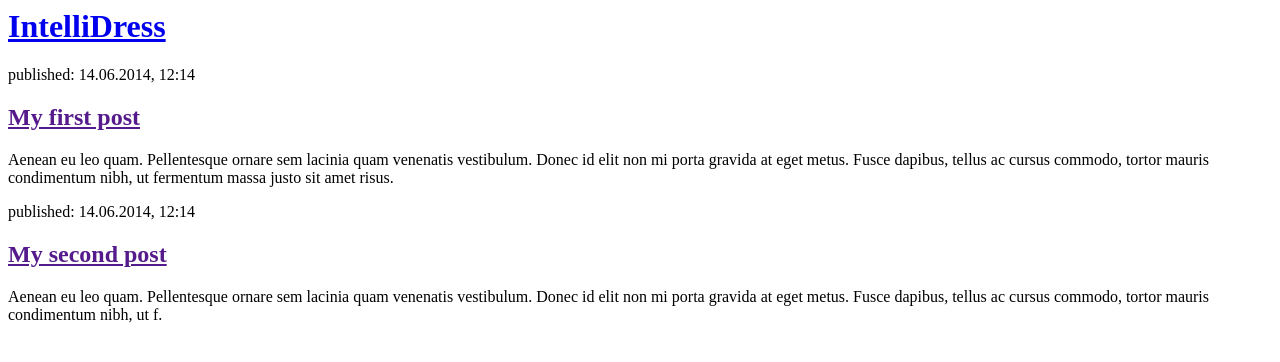
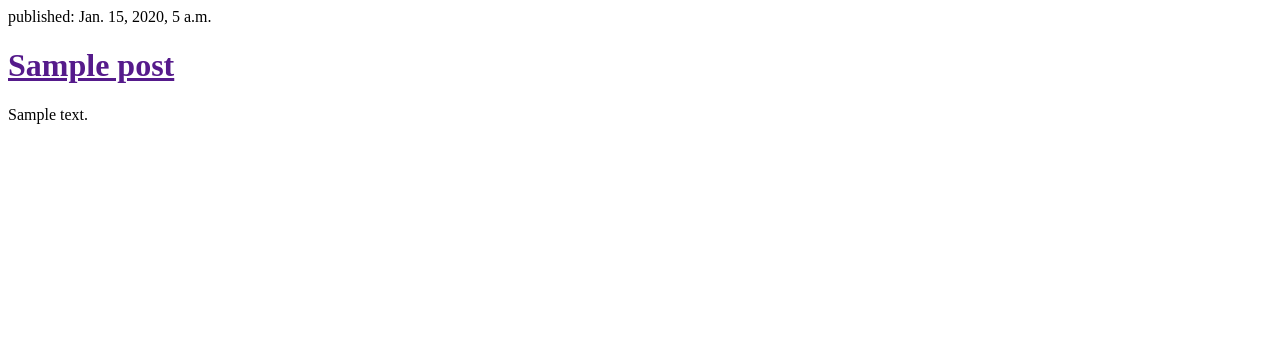
Before and after one commit to vetrys/IntelliDress, a Django app: template IntelliDress/templates/IntelliDress/post_list.html in a window 1280 px wide. Shown: the top 362 px of the page. Run offline with Django 3.2, Linux system fonts and the light colour scheme; the template is opened without the code that fills it: values that come from a table or form of the project are taken from there, others are empty; tables that the repository leaves empty hold one stand-in row (values such as "Sample post").

Commit message:
Modfidied templates to display posts from database

```diff
--- a/IntelliDress/templates/IntelliDress/post_list.html
+++ b/IntelliDress/templates/IntelliDress/post_list.html
@@ -3,20 +3,13 @@
         <title>IntelliDress</title>
     </head>
     <body>
-        <div>
-            <h1><a href="/">IntelliDress</a></h1>
         </div>
-
-        <div>
-            <p>published: 14.06.2014, 12:14</p>
-            <h2><a href="">My first post</a></h2>
-            <p>Aenean eu leo quam. Pellentesque ornare sem lacinia quam venenatis vestibulum. Donec id elit non mi porta gravida at eget metus. Fusce dapibus, tellus ac cursus commodo, tortor mauris condimentum nibh, ut fermentum massa justo sit amet risus.</p>
-        </div>
-
-        <div>
-            <p>published: 14.06.2014, 12:14</p>
-            <h2><a href="">My second post</a></h2>
-            <p>Aenean eu leo quam. Pellentesque ornare sem lacinia quam venenatis vestibulum. Donec id elit non mi porta gravida at eget metus. Fusce dapibus, tellus ac cursus commodo, tortor mauris condimentum nibh, ut f.</p>
-        </div>
+        {% for post in posts %}
+      <div>
+          <p>published: {{ post.published_date }}</p>
+            <h1><a href="">{{ post.title }}</a></h1>
+          <p>{{ post.text|linebreaksbr }}</p>
+      </div>
+      {% endfor %}
     </body>
 </html>
--- a/IntelliDress/views.py
+++ b/IntelliDress/views.py
@@ -1,5 +1,7 @@
 from django.shortcuts import render
+from django.utils import timezone
+from .models import Post
 
-# Create your views here.
 def post_list(request):
-    return render(request, 'IntelliDress/post_list.html', {})
+    posts = Post.objects.filter(published_date__lte=timezone.now()).order_by('published_date')
+    return render(request, 'IntelliDress/post_list.html', {'posts': posts})
```
